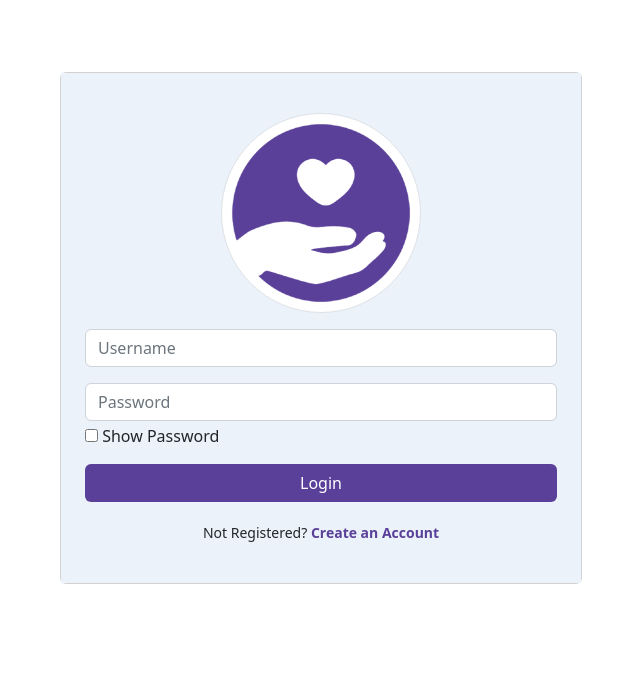
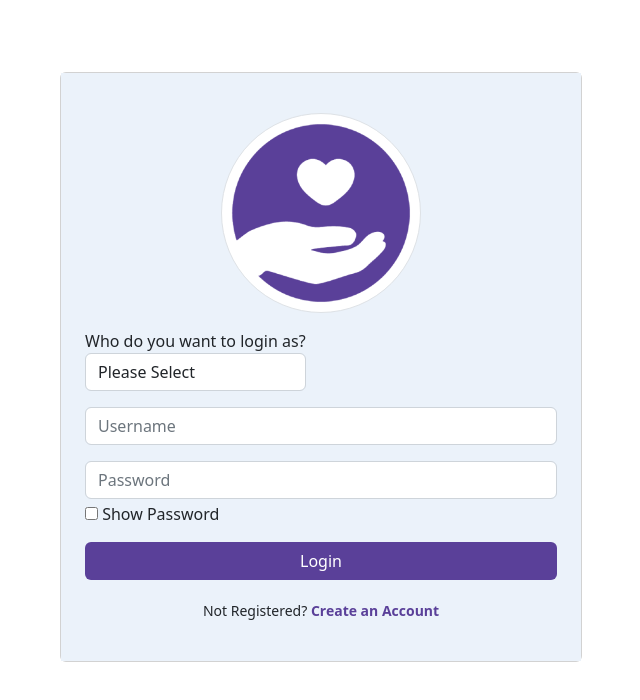
Before and after one commit to Sushith04/patron-react-web-app, a React (Create React App) app: page /login in a window 1280 px wide. Shown: the top 700 px of the page, without its empty margins (319-959 px from the left). Built offline with nearby package versions, Linux system fonts and the light colour scheme.

Commit message:
added type of user drop down in login

```diff
--- a/src/paytron/login/index.js
+++ b/src/paytron/login/index.js
@@ -22,6 +22,22 @@ const LoginComponent = () => {
                                         src="/images/donate.jpg"
                                         className="img-fluid img-thumbnail rounded-circle my-3"
                                         width="200" alt="profile"/>
+                                </div>
+                                <div className="mb-3">
+                                    <label>Who do you want to login as?
+                                        <select
+                                            className="form-control"
+                                            id="designation"
+                                            name="Your Designation"
+                                            type="text"
+                                            placeholder="Your Designation"
+                                            required>
+                                            <option value="">Please Select</option>
+                                            <option value="Admin">Admin</option>
+                                            <option value="NGO">NGO</option>
+                                            <option value="Donor">Donor</option>
+                                        </select>
+                                    </label>
                                 </div>
                                 <div className="mb-3">
                                     <input type="text" className="form-control" id="login-user"
--- a/src/paytron/register/index.js
+++ b/src/paytron/register/index.js
@@ -85,7 +85,7 @@ const RegisterComponent = () => {
                                     />
                                 </div>
                                 <div className="mb-3">
-                                    <label>What do you want to register as?
+                                    <label>Who do you want to register as?
                                         <select
                                             className="form-control"
                                             id="designation"
```
